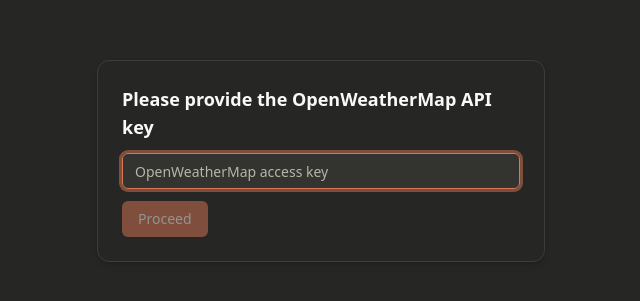
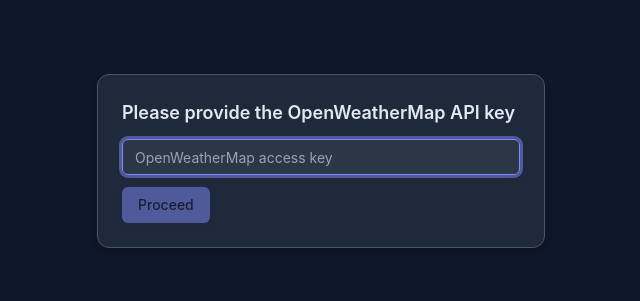
Before and after one commit to Jlassiezzeddine/meteo-ville, a Next.js app: page / in a window 1280 px wide. Shown: the part 239-540 px from the top of the page, without its empty margins (319-959 px from the left). Built offline with nearby package versions, Linux system fonts and the light colour scheme.

Commit message:
Add clean slate theme

```diff
--- a/src/app/globals.css
+++ b/src/app/globals.css
@@ -6,8 +6,8 @@
 @theme inline {
   --color-background: var(--background);
   --color-foreground: var(--foreground);
-  --font-sans: ui-sans-serif, system-ui, -apple-system, BlinkMacSystemFont, 'Segoe UI', Roboto, 'Helvetica Neue', Arial, 'Noto Sans', sans-serif, 'Apple Color Emoji', 'Segoe UI Emoji', 'Segoe UI Symbol', 'Noto Color Emoji';
-  --font-mono: ui-monospace, SFMono-Regular, Menlo, Monaco, Consolas, "Liberation Mono", "Courier New", monospace;
+  --font-sans: Inter, sans-serif;
+  --font-mono: JetBrains Mono, monospace;
   --color-sidebar-ring: var(--sidebar-ring);
   --color-sidebar-border: var(--sidebar-border);
   --color-sidebar-accent-foreground: var(--sidebar-accent-foreground);
@@ -41,7 +41,7 @@
   --radius-md: calc(var(--radius) - 2px);
   --radius-lg: var(--radius);
   --radius-xl: calc(var(--radius) + 4px);
-  --font-serif: ui-serif, Georgia, Cambria, "Times New Roman", Times, serif;
+  --font-serif: Merriweather, serif;
   --radius: 0.5rem;
   --tracking-tighter: calc(var(--tracking-normal) - 0.05em);
   --tracking-tight: calc(var(--tracking-normal) - 0.025em);
@@ -70,113 +70,113 @@
 
 :root {
   --radius: 0.5rem;
-  --background: oklch(0.9818 0.0054 95.0986);
-  --foreground: oklch(0.3438 0.0269 95.7226);
-  --card: oklch(0.9818 0.0054 95.0986);
-  --card-foreground: oklch(0.1908 0.0020 106.5859);
+  --background: oklch(0.9842 0.0034 247.8575);
+  --foreground: oklch(0.2795 0.0368 260.0310);
+  --card: oklch(1.0000 0 0);
+  --card-foreground: oklch(0.2795 0.0368 260.0310);
   --popover: oklch(1.0000 0 0);
-  --popover-foreground: oklch(0.2671 0.0196 98.9390);
-  --primary: oklch(0.6171 0.1375 39.0427);
+  --popover-foreground: oklch(0.2795 0.0368 260.0310);
+  --primary: oklch(0.5854 0.2041 277.1173);
   --primary-foreground: oklch(1.0000 0 0);
-  --secondary: oklch(0.9245 0.0138 92.9892);
-  --secondary-foreground: oklch(0.4334 0.0177 98.6048);
-  --muted: oklch(0.9341 0.0153 90.2390);
-  --muted-foreground: oklch(0.6059 0.0075 97.4233);
-  --accent: oklch(0.9245 0.0138 92.9892);
-  --accent-foreground: oklch(0.2671 0.0196 98.9390);
-  --destructive: oklch(0.1908 0.0020 106.5859);
-  --border: oklch(0.8847 0.0069 97.3627);
-  --input: oklch(0.7621 0.0156 98.3528);
-  --ring: oklch(0.6171 0.1375 39.0427);
-  --chart-1: oklch(0.5583 0.1276 42.9956);
-  --chart-2: oklch(0.6898 0.1581 290.4107);
-  --chart-3: oklch(0.8816 0.0276 93.1280);
-  --chart-4: oklch(0.8822 0.0403 298.1792);
-  --chart-5: oklch(0.5608 0.1348 42.0584);
-  --sidebar: oklch(0.9663 0.0080 98.8792);
-  --sidebar-foreground: oklch(0.3590 0.0051 106.6524);
-  --sidebar-primary: oklch(0.6171 0.1375 39.0427);
-  --sidebar-primary-foreground: oklch(0.9881 0 0);
-  --sidebar-accent: oklch(0.9245 0.0138 92.9892);
-  --sidebar-accent-foreground: oklch(0.3250 0 0);
-  --sidebar-border: oklch(0.9401 0 0);
-  --sidebar-ring: oklch(0.7731 0 0);
+  --secondary: oklch(0.9276 0.0058 264.5313);
+  --secondary-foreground: oklch(0.3729 0.0306 259.7328);
+  --muted: oklch(0.9670 0.0029 264.5419);
+  --muted-foreground: oklch(0.5510 0.0234 264.3637);
+  --accent: oklch(0.9299 0.0334 272.7879);
+  --accent-foreground: oklch(0.3729 0.0306 259.7328);
+  --destructive: oklch(0.6368 0.2078 25.3313);
+  --border: oklch(0.8717 0.0093 258.3382);
+  --input: oklch(0.8717 0.0093 258.3382);
+  --ring: oklch(0.5854 0.2041 277.1173);
+  --chart-1: oklch(0.5854 0.2041 277.1173);
+  --chart-2: oklch(0.5106 0.2301 276.9656);
+  --chart-3: oklch(0.4568 0.2146 277.0229);
+  --chart-4: oklch(0.3984 0.1773 277.3662);
+  --chart-5: oklch(0.3588 0.1354 278.6973);
+  --sidebar: oklch(0.9670 0.0029 264.5419);
+  --sidebar-foreground: oklch(0.2795 0.0368 260.0310);
+  --sidebar-primary: oklch(0.5854 0.2041 277.1173);
+  --sidebar-primary-foreground: oklch(1.0000 0 0);
+  --sidebar-accent: oklch(0.9299 0.0334 272.7879);
+  --sidebar-accent-foreground: oklch(0.3729 0.0306 259.7328);
+  --sidebar-border: oklch(0.8717 0.0093 258.3382);
+  --sidebar-ring: oklch(0.5854 0.2041 277.1173);
   --destructive-foreground: oklch(1.0000 0 0);
-  --font-sans: ui-sans-serif, system-ui, -apple-system, BlinkMacSystemFont, 'Segoe UI', Roboto, 'Helvetica Neue', Arial, 'Noto Sans', sans-serif, 'Apple Color Emoji', 'Segoe UI Emoji', 'Segoe UI Symbol', 'Noto Color Emoji';
-  --font-serif: ui-serif, Georgia, Cambria, "Times New Roman", Times, serif;
-  --font-mono: ui-monospace, SFMono-Regular, Menlo, Monaco, Consolas, "Liberation Mono", "Courier New", monospace;
-  --shadow-color: oklch(0 0 0);
+  --font-sans: Inter, sans-serif;
+  --font-serif: Merriweather, serif;
+  --font-mono: JetBrains Mono, monospace;
+  --shadow-color: hsl(0 0% 0%);
   --shadow-opacity: 0.1;
-  --shadow-blur: 3px;
-  --shadow-spread: 0px;
-  --shadow-offset-x: 0;
-  --shadow-offset-y: 1px;
+  --shadow-blur: 8px;
+  --shadow-spread: -1px;
+  --shadow-offset-x: 0px;
+  --shadow-offset-y: 4px;
   --letter-spacing: 0em;
   --spacing: 0.25rem;
-  --shadow-2xs: 0 1px 3px 0px hsl(0 0% 0% / 0.05);
-  --shadow-xs: 0 1px 3px 0px hsl(0 0% 0% / 0.05);
-  --shadow-sm: 0 1px 3px 0px hsl(0 0% 0% / 0.10), 0 1px 2px -1px hsl(0 0% 0% / 0.10);
-  --shadow: 0 1px 3px 0px hsl(0 0% 0% / 0.10), 0 1px 2px -1px hsl(0 0% 0% / 0.10);
-  --shadow-md: 0 1px 3px 0px hsl(0 0% 0% / 0.10), 0 2px 4px -1px hsl(0 0% 0% / 0.10);
-  --shadow-lg: 0 1px 3px 0px hsl(0 0% 0% / 0.10), 0 4px 6px -1px hsl(0 0% 0% / 0.10);
-  --shadow-xl: 0 1px 3px 0px hsl(0 0% 0% / 0.10), 0 8px 10px -1px hsl(0 0% 0% / 0.10);
-  --shadow-2xl: 0 1px 3px 0px hsl(0 0% 0% / 0.25);
+  --shadow-2xs: 0px 4px 8px -1px hsl(0 0% 0% / 0.05);
+  --shadow-xs: 0px 4px 8px -1px hsl(0 0% 0% / 0.05);
+  --shadow-sm: 0px 4px 8px -1px hsl(0 0% 0% / 0.10), 0px 1px 2px -2px hsl(0 0% 0% / 0.10);
+  --shadow: 0px 4px 8px -1px hsl(0 0% 0% / 0.10), 0px 1px 2px -2px hsl(0 0% 0% / 0.10);
+  --shadow-md: 0px 4px 8px -1px hsl(0 0% 0% / 0.10), 0px 2px 4px -2px hsl(0 0% 0% / 0.10);
+  --shadow-lg: 0px 4px 8px -1px hsl(0 0% 0% / 0.10), 0px 4px 6px -2px hsl(0 0% 0% / 0.10);
+  --shadow-xl: 0px 4px 8px -1px hsl(0 0% 0% / 0.10), 0px 8px 10px -2px hsl(0 0% 0% / 0.10);
+  --shadow-2xl: 0px 4px 8px -1px hsl(0 0% 0% / 0.25);
   --tracking-normal: 0em;
 }
 
 .dark {
-  --background: oklch(0.2679 0.0036 106.6427);
-  --foreground: oklch(0.8074 0.0142 93.0137);
-  --card: oklch(0.2679 0.0036 106.6427);
-  --card-foreground: oklch(0.9818 0.0054 95.0986);
-  --popover: oklch(0.3085 0.0035 106.6039);
-  --popover-foreground: oklch(0.9211 0.0040 106.4781);
-  --primary: oklch(0.6724 0.1308 38.7559);
-  --primary-foreground: oklch(1.0000 0 0);
-  --secondary: oklch(0.9818 0.0054 95.0986);
-  --secondary-foreground: oklch(0.3085 0.0035 106.6039);
-  --muted: oklch(0.2213 0.0038 106.7070);
-  --muted-foreground: oklch(0.7713 0.0169 99.0657);
-  --accent: oklch(0.2130 0.0078 95.4245);
-  --accent-foreground: oklch(0.9663 0.0080 98.8792);
+  --background: oklch(0.2077 0.0398 265.7549);
+  --foreground: oklch(0.9288 0.0126 255.5078);
+  --card: oklch(0.2795 0.0368 260.0310);
+  --card-foreground: oklch(0.9288 0.0126 255.5078);
+  --popover: oklch(0.2795 0.0368 260.0310);
+  --popover-foreground: oklch(0.9288 0.0126 255.5078);
+  --primary: oklch(0.6801 0.1583 276.9349);
+  --primary-foreground: oklch(0.2077 0.0398 265.7549);
+  --secondary: oklch(0.3351 0.0331 260.9120);
+  --secondary-foreground: oklch(0.8717 0.0093 258.3382);
+  --muted: oklch(0.2795 0.0368 260.0310);
+  --muted-foreground: oklch(0.7137 0.0192 261.3246);
+  --accent: oklch(0.3729 0.0306 259.7328);
+  --accent-foreground: oklch(0.8717 0.0093 258.3382);
   --destructive: oklch(0.6368 0.2078 25.3313);
-  --border: oklch(0.3618 0.0101 106.8928);
-  --input: oklch(0.4336 0.0113 100.2195);
-  --ring: oklch(0.6724 0.1308 38.7559);
-  --chart-1: oklch(0.5583 0.1276 42.9956);
-  --chart-2: oklch(0.6898 0.1581 290.4107);
-  --chart-3: oklch(0.2130 0.0078 95.4245);
-  --chart-4: oklch(0.3074 0.0516 289.3230);
-  --chart-5: oklch(0.5608 0.1348 42.0584);
-  --sidebar: oklch(0.2357 0.0024 67.7077);
-  --sidebar-foreground: oklch(0.8074 0.0142 93.0137);
-  --sidebar-primary: oklch(0.3250 0 0);
-  --sidebar-primary-foreground: oklch(0.9881 0 0);
-  --sidebar-accent: oklch(0.1680 0.0020 106.6177);
-  --sidebar-accent-foreground: oklch(0.8074 0.0142 93.0137);
-  --sidebar-border: oklch(0.9401 0 0);
-  --sidebar-ring: oklch(0.7731 0 0);
-  --destructive-foreground: oklch(1.0000 0 0);
+  --border: oklch(0.4461 0.0263 256.8018);
+  --input: oklch(0.4461 0.0263 256.8018);
+  --ring: oklch(0.6801 0.1583 276.9349);
+  --chart-1: oklch(0.6801 0.1583 276.9349);
+  --chart-2: oklch(0.5854 0.2041 277.1173);
+  --chart-3: oklch(0.5106 0.2301 276.9656);
+  --chart-4: oklch(0.4568 0.2146 277.0229);
+  --chart-5: oklch(0.3984 0.1773 277.3662);
+  --sidebar: oklch(0.2795 0.0368 260.0310);
+  --sidebar-foreground: oklch(0.9288 0.0126 255.5078);
+  --sidebar-primary: oklch(0.6801 0.1583 276.9349);
+  --sidebar-primary-foreground: oklch(0.2077 0.0398 265.7549);
+  --sidebar-accent: oklch(0.3729 0.0306 259.7328);
+  --sidebar-accent-foreground: oklch(0.8717 0.0093 258.3382);
+  --sidebar-border: oklch(0.4461 0.0263 256.8018);
+  --sidebar-ring: oklch(0.6801 0.1583 276.9349);
+  --destructive-foreground: oklch(0.2077 0.0398 265.7549);
   --radius: 0.5rem;
-  --font-sans: ui-sans-serif, system-ui, -apple-system, BlinkMacSystemFont, 'Segoe UI', Roboto, 'Helvetica Neue', Arial, 'Noto Sans', sans-serif, 'Apple Color Emoji', 'Segoe UI Emoji', 'Segoe UI Symbol', 'Noto Color Emoji';
-  --font-serif: ui-serif, Georgia, Cambria, "Times New Roman", Times, serif;
-  --font-mono: ui-monospace, SFMono-Regular, Menlo, Monaco, Consolas, "Liberation Mono", "Courier New", monospace;
-  --shadow-color: oklch(0 0 0);
+  --font-sans: Inter, sans-serif;
+  --font-serif: Merriweather, serif;
+  --font-mono: JetBrains Mono, monospace;
+  --shadow-color: hsl(0 0% 0%);
   --shadow-opacity: 0.1;
-  --shadow-blur: 3px;
-  --shadow-spread: 0px;
-  --shadow-offset-x: 0;
-  --shadow-offset-y: 1px;
+  --shadow-blur: 8px;
+  --shadow-spread: -1px;
+  --shadow-offset-x: 0px;
+  --shadow-offset-y: 4px;
   --letter-spacing: 0em;
   --spacing: 0.25rem;
-  --shadow-2xs: 0 1px 3px 0px hsl(0 0% 0% / 0.05);
-  --shadow-xs: 0 1px 3px 0px hsl(0 0% 0% / 0.05);
-  --shadow-sm: 0 1px 3px 0px hsl(0 0% 0% / 0.10), 0 1px 2px -1px hsl(0 0% 0% / 0.10);
-  --shadow: 0 1px 3px 0px hsl(0 0% 0% / 0.10), 0 1px 2px -1px hsl(0 0% 0% / 0.10);
-  --shadow-md: 0 1px 3px 0px hsl(0 0% 0% / 0.10), 0 2px 4px -1px hsl(0 0% 0% / 0.10);
-  --shadow-lg: 0 1px 3px 0px hsl(0 0% 0% / 0.10), 0 4px 6px -1px hsl(0 0% 0% / 0.10);
-  --shadow-xl: 0 1px 3px 0px hsl(0 0% 0% / 0.10), 0 8px 10px -1px hsl(0 0% 0% / 0.10);
-  --shadow-2xl: 0 1px 3px 0px hsl(0 0% 0% / 0.25);
+  --shadow-2xs: 0px 4px 8px -1px hsl(0 0% 0% / 0.05);
+  --shadow-xs: 0px 4px 8px -1px hsl(0 0% 0% / 0.05);
+  --shadow-sm: 0px 4px 8px -1px hsl(0 0% 0% / 0.10), 0px 1px 2px -2px hsl(0 0% 0% / 0.10);
+  --shadow: 0px 4px 8px -1px hsl(0 0% 0% / 0.10), 0px 1px 2px -2px hsl(0 0% 0% / 0.10);
+  --shadow-md: 0px 4px 8px -1px hsl(0 0% 0% / 0.10), 0px 2px 4px -2px hsl(0 0% 0% / 0.10);
+  --shadow-lg: 0px 4px 8px -1px hsl(0 0% 0% / 0.10), 0px 4px 6px -2px hsl(0 0% 0% / 0.10);
+  --shadow-xl: 0px 4px 8px -1px hsl(0 0% 0% / 0.10), 0px 8px 10px -2px hsl(0 0% 0% / 0.10);
+  --shadow-2xl: 0px 4px 8px -1px hsl(0 0% 0% / 0.25);
 }
 
 @layer base {
```
